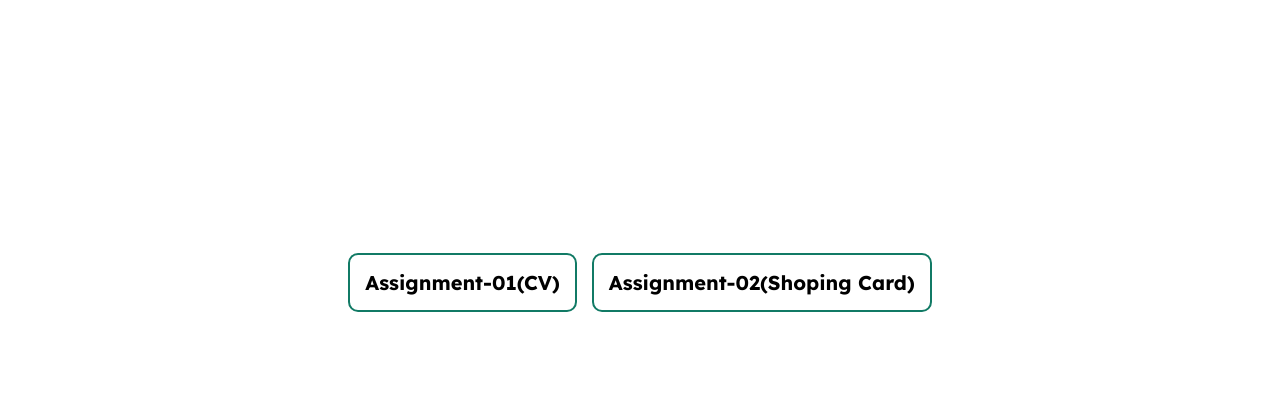
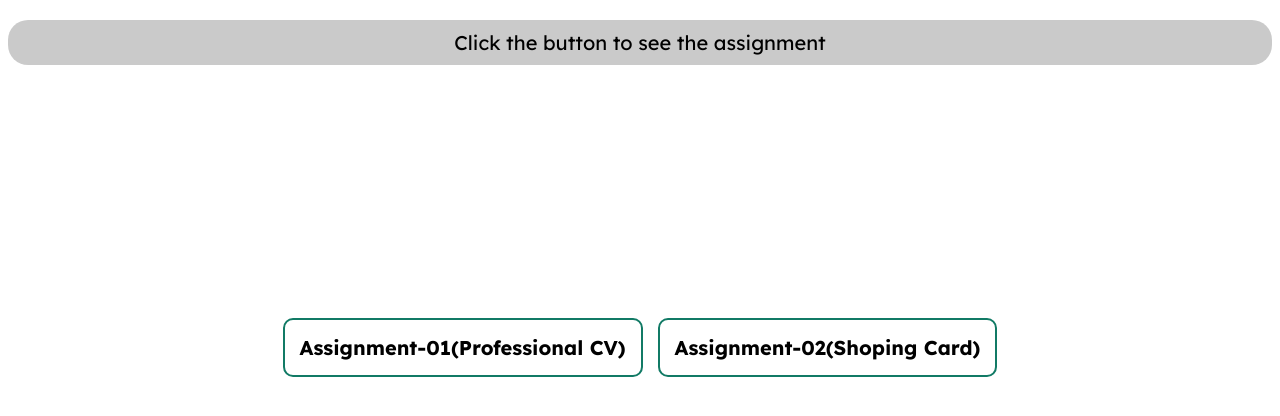
Before and after one commit to SADMAN-SADID-052/Web-Eng.-Practice_Task, a plain HTML site: page index.html in a window 1280 px wide. Drawn offline with Linux system fonts and the light colour scheme.

Commit message:
some changes

```diff
--- a/index.html
+++ b/index.html
@@ -3,7 +3,7 @@
 <head>
     <meta charset="UTF-8">
     <meta name="viewport" content="width=device-width, initial-scale=1.0">
-    <title>Practice Task</title>
+    <title>Assignment</title>
     <!-- Google font link -->
 <link rel="preconnect" href="https://fonts.googleapis.com">
 <link rel="preconnect" href="https://fonts.gstatic.com" crossorigin>
@@ -56,14 +56,26 @@
                 background-color: gainsboro;
 
             }
+
+            p{
+
+                background-color: rgba(128, 128, 128, 0.42);
+                text-align: center;
+                border-radius: 20px;
+                font-size: 20px;
+                padding: 10px;
+
+
+            }
     </style>
 </head>
 <body>
 
     <main class="font">
 
+        <p>Click the button to see the assignment</p>
       <div class="button">
-        <a class="btn btn-task1"  href="./assignment1.html" target="_blank">Assignment-01(CV)</a>
+        <a class="btn btn-task1"  href="./assignment1.html" target="_blank">Assignment-01(Professional CV)</a>
         <a class="btn btn-task2" href="./assignment2.html" target="_blank">Assignment-02(Shoping Card)</a>
       </div>
     </main>
```
Also changed, not shown: assignment1.html (+4 -5 lines), assignment2.html (+1 -1 lines).
